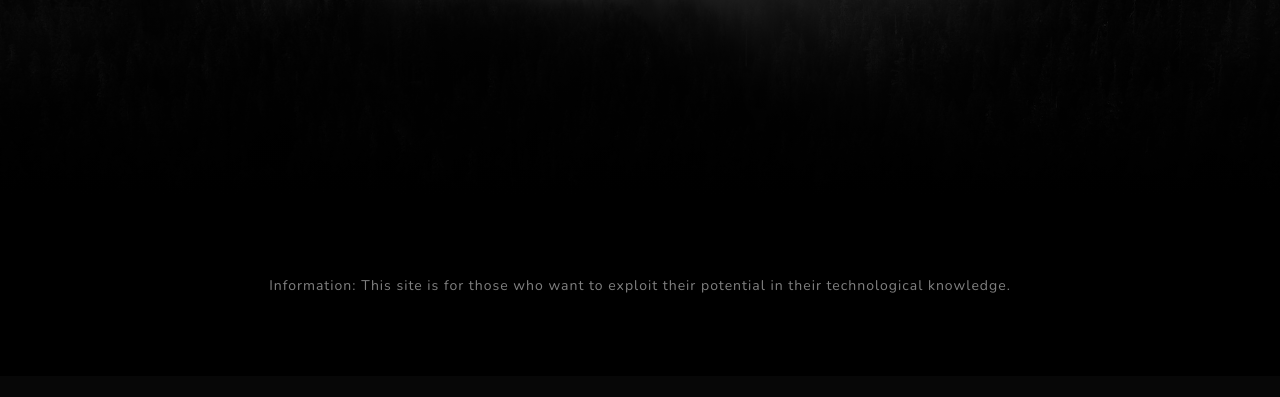
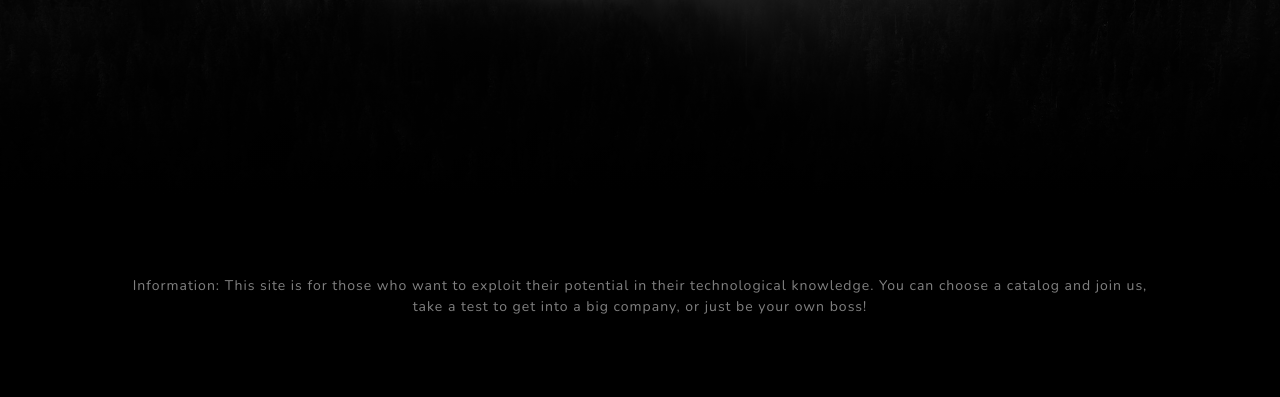
Before and after one commit to Simon-Martines/Entrega1-Martinez, a Django app: page /actualizar_empleado/8 in a window 1280 px wide. Shown: the part 605-1002 px from the top of the page. Before the commit the page ends 898 px from the top, so only its background shows below. Run offline with Django 4.2, Linux system fonts and the light colour scheme; data comes from the database, SQL or seed files in the repository; some libraries are stand-ins or nearby versions.

Commit message:
Update index.html

```diff
--- a/MiApp2/Templates/MiApp2/index.html
+++ b/MiApp2/Templates/MiApp2/index.html
@@ -75,7 +75,8 @@
         {% block codigo_fatal2 %} {% endblock %}
         <!-- Footer-->
         <footer class="footer bg-black small text-center text-white-50"><div class="container px-4 px-lg-5">
-            Information: This site is for those who want to exploit their potential in their technological knowledge.</div></footer>
+            Information: This site is for those who want to exploit their potential in their technological knowledge.
+            You can choose a catalog and join us, take a test to get into a big company, or just be your own boss!</div></footer>
         <!-- Bootstrap core JS-->
         <script src="https://cdn.jsdelivr.net/npm/bootstrap@5.2.3/dist/js/bootstrap.bundle.min.js"></script>
         <!-- Core theme JS-->
```
